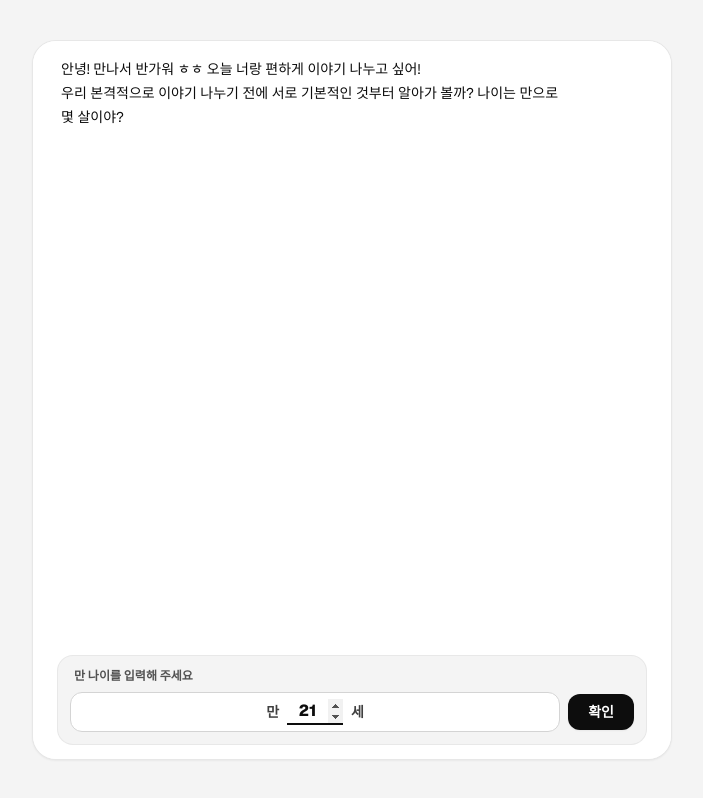
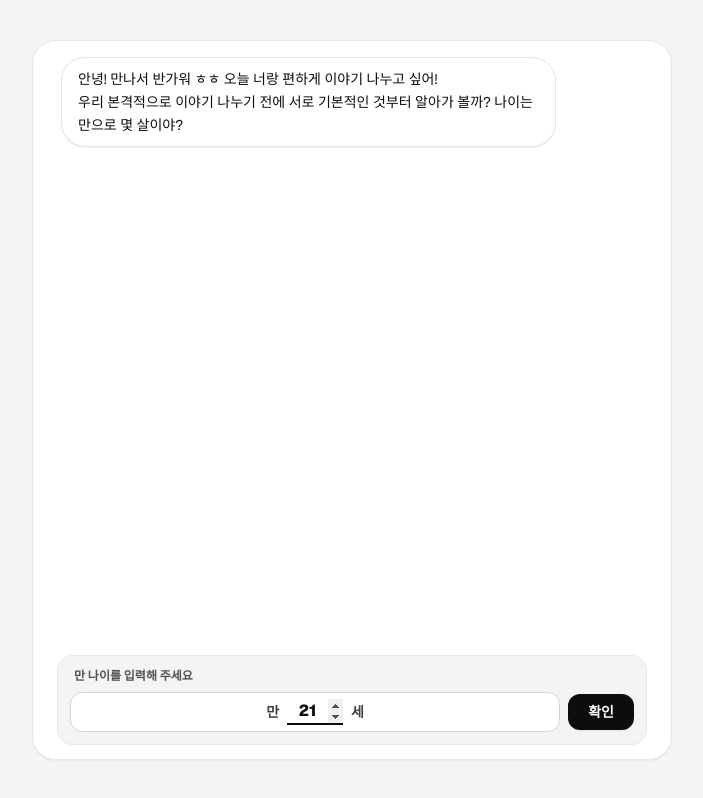
Before and after one commit to Yoojeong-Kim/AI-Self-Expression-Online-Experiment, a Next.js app: page /study2 in a window 1280 px wide. Shown: the whole page, without its empty margins (288-991 px from the left). Built offline with nearby package versions, Linux system fonts and the light colour scheme.

Commit message:
style(study2): wrap AI messages and typing indicator in speech bubbles with subtle gray border

```diff
--- a/src/components/study2/StepChat2.tsx
+++ b/src/components/study2/StepChat2.tsx
@@ -582,10 +582,10 @@ export const StepChat2: React.FC<StepChat2Props> = ({
               key={msg.id}
               className="flex justify-start animate-in fade-in duration-150"
             >
-              <div className="max-w-[88%] space-y-2">
-                <p className="whitespace-pre-wrap text-xs sm:text-[14px] leading-6 text-[#0d0d0d]">
-                  {cleanText}
-                </p>
+              <div className="max-w-[85%] space-y-2">
+                <div className="bg-white border border-neutral-200/90 text-[#0d0d0d] px-4 py-2.5 rounded-2xl sm:rounded-3xl text-xs sm:text-[14px] leading-relaxed shadow-2xs">
+                  <p className="whitespace-pre-wrap">{cleanText}</p>
+                </div>
 
                 {/* Image Stimulus (스크롤 없이 한눈에 들어오는 컴팩트한 비율) */}
                 {msg.imageUrl && (
@@ -604,10 +604,14 @@ export const StepChat2: React.FC<StepChat2Props> = ({
           );
         })}
 
-        {/* Pulsing Dot Loading Indicator */}
+        {/* Pulsing Dot Loading Indicator in Speech Bubble */}
         {isLoading && (
-          <div className="flex items-center py-1">
-            <span className="w-2.5 h-2.5 rounded-full bg-[#0d0d0d] animate-pulse" />
+          <div className="flex justify-start animate-in fade-in duration-150">
+            <div className="bg-white border border-neutral-200/90 px-3.5 py-2 rounded-2xl flex items-center gap-1.5 shadow-2xs">
+              <span className="w-2 h-2 rounded-full bg-neutral-400 animate-pulse" />
+              <span className="w-2 h-2 rounded-full bg-neutral-400 animate-pulse [animation-delay:200ms]" />
+              <span className="w-2 h-2 rounded-full bg-neutral-400 animate-pulse [animation-delay:400ms]" />
+            </div>
           </div>
         )}
 
```
